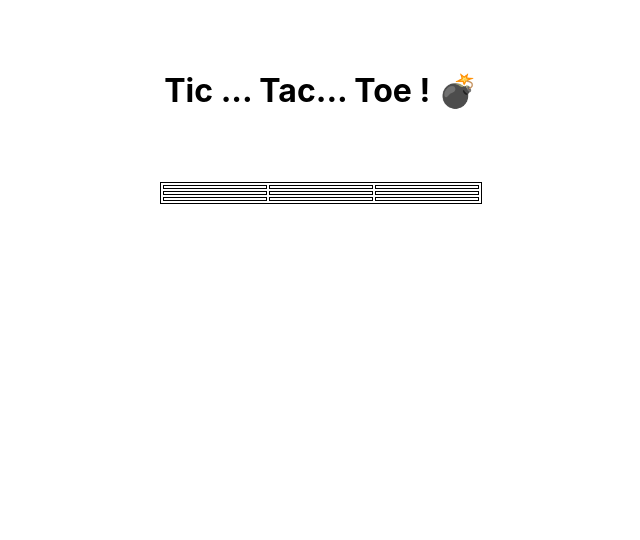
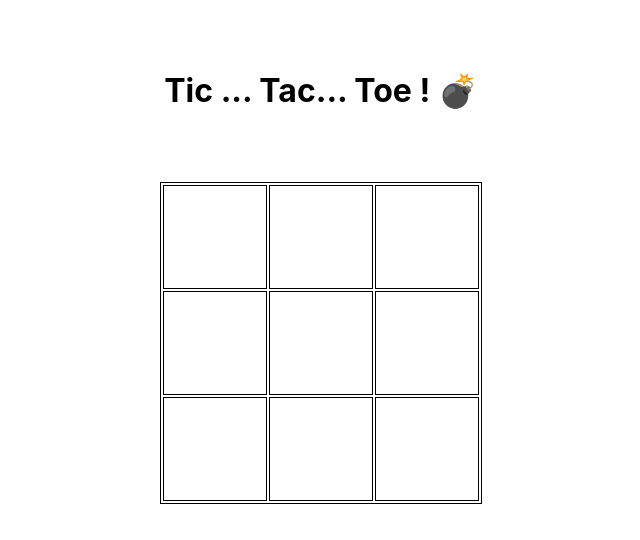
Before and after one commit to Vaeryna/React, a React (Create React App) app in the folder tic-tact-toe/: page / in a window 1280 px wide. Shown: the top 540 px of the page, without its empty margins (319-959 px from the left). Built offline with nearby package versions, Linux system fonts and the light colour scheme.

Commit message:
Update App.css

```diff
--- a/tic-tact-toe/src/App.css
+++ b/tic-tact-toe/src/App.css
@@ -13,12 +13,10 @@
     margin: 50px;
 }
 
-td {
-    min-height: 100px;
-    min-width: 100px;
+td , tr{
+    height: 100px;
+    width: 100px;
     border: black 1px solid;
-
-
 }
 
 img {
```
